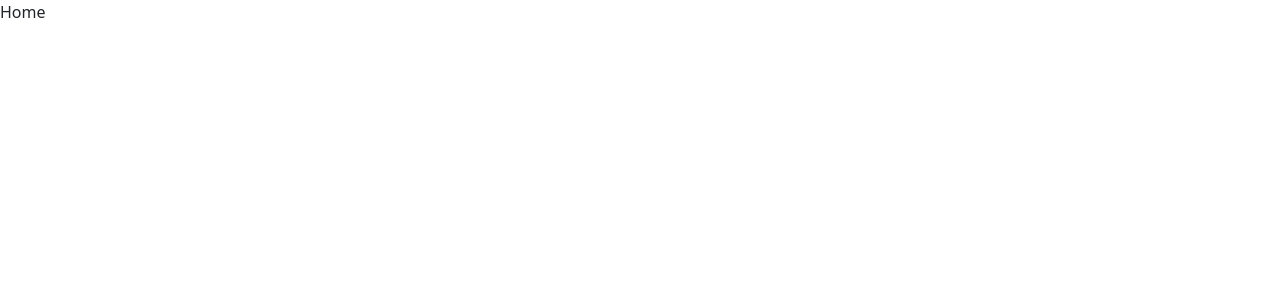
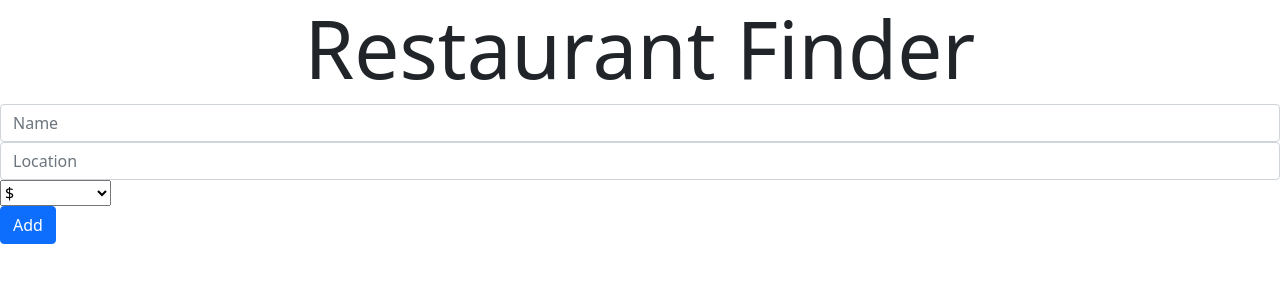
Before and after one commit to TurhanErgene/Yelp, a React (Create React App) app in the folder client/: page / in a window 1280 px wide. Shown: the top 300 px of the page. Built offline with nearby package versions, Linux system fonts and the light colour scheme.

Commit message:
AddRestaurant.jsx

```diff
--- /dev/null
+++ b/client/src/components/AddRestaurant.jsx
@@ -0,0 +1,31 @@
+import React from 'react'
+
+const AddRestaurant = () => {
+  return (
+    <div className="mb-4">
+      <form action="">
+        <div className="form-row">
+          <div className="col">
+            <input type="text" className="form-control" placeholder="Name"/>
+          </div>
+          <div className="col">
+            <input type="text" className="form-control" placeholder="Location"/>
+          </div>
+          <div className="col">
+            <select classNAme="custom-select my-1 mr-sm-2" placeholder="Price Range">
+              <option disabled>Price Range</option>
+              <option value="1">$</option>
+              <option value="2">$$</option>
+              <option value="3">$$$</option>
+              <option value="4">$$$$</option>
+              <option value="5">$$$$$</option>
+            </select>
+          </div>
+          <button className="btn btn-primary">Add</button>
+        </div>
+      </form>
+    </div>
+  )
+}
+
+export default AddRestaurant
--- /dev/null
+++ b/client/src/components/Header.jsx
@@ -0,0 +1,13 @@
+import React from 'react'
+
+const Header = () => {
+  return (
+    <div>
+      <h1 className="font-weight-light display-1 text-center">
+        Restaurant Finder
+      </h1>
+    </div>
+  )
+}
+
+export default Header
--- a/client/src/routes/Home.jsx
+++ b/client/src/routes/Home.jsx
@@ -1,8 +1,14 @@
 import React from 'react'
+import AddRestaurant from '../components/AddRestaurant'
+import Header from '../components/Header'
+
 
 const Home = () => {
   return (
-    <div>Home</div>
+    <div>
+      <Header/>
+      <AddRestaurant/>
+    </div>
   )
 }
 
```
Also changed, not shown: client/src/components/RestaurantList.jsx (added).
